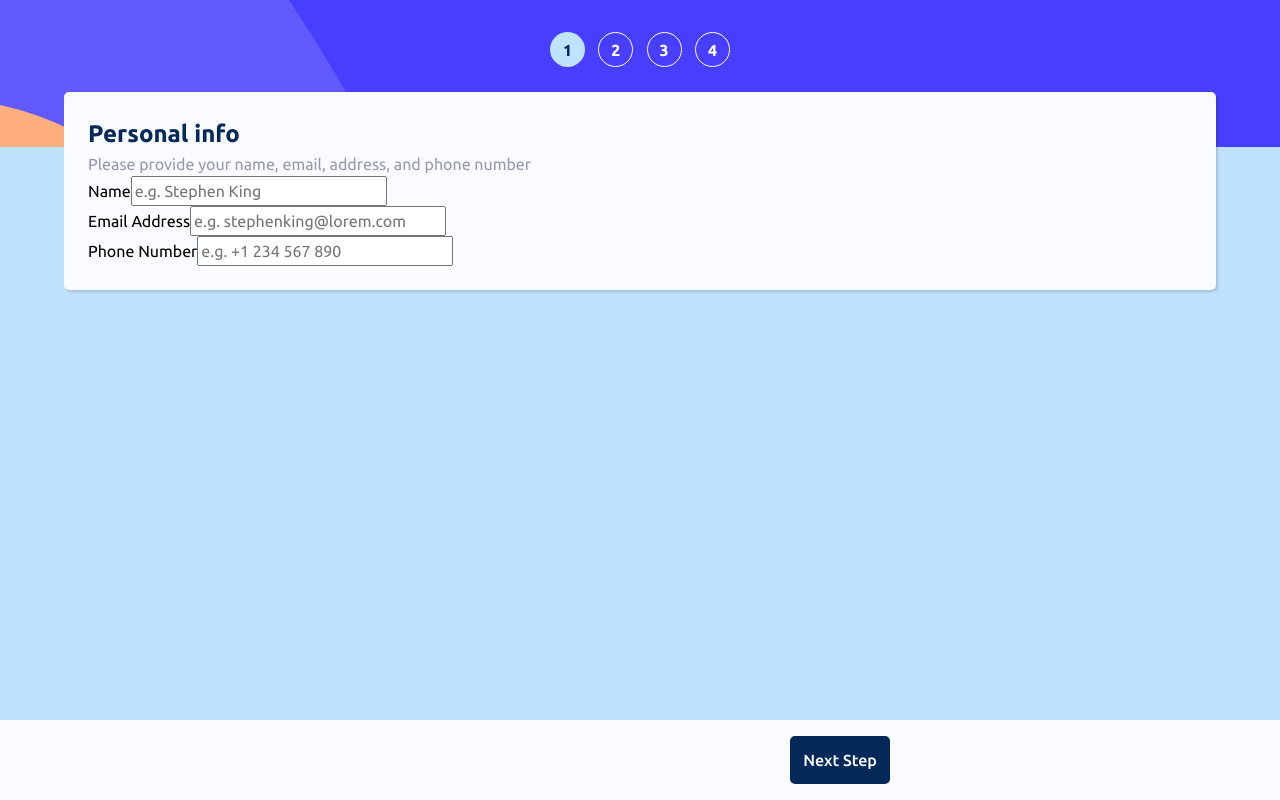
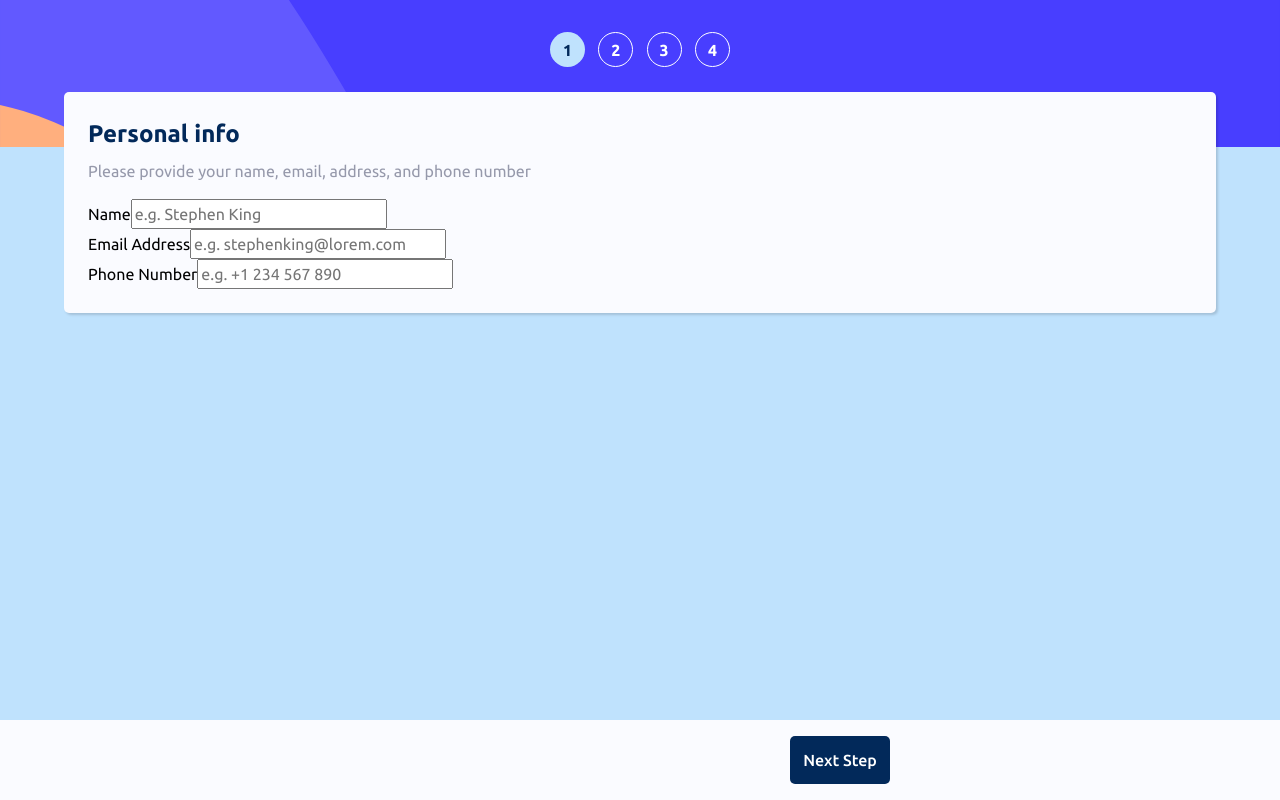
Before and after one commit to sodiqsanusi/multi-step-form, a Next.js app: page / in a window 1280 px wide. Built offline with nearby package versions, Linux system fonts and the light colour scheme.

Commit message:
Starting out with the main styling of the first step of the form

```diff
--- a/components/container/container.module.css
+++ b/components/container/container.module.css
@@ -11,8 +11,11 @@
   color: var(--marineBlue);
   font-size: 1.5rem;
   line-height: 1.5;
+  margin-bottom: .3em;
 }.container h2{
   color: var(--coolGray);
   font-size: 1rem;
   font-weight: 400;
+  line-height: 1.5;
+  margin-bottom: 1em;
 }
```
